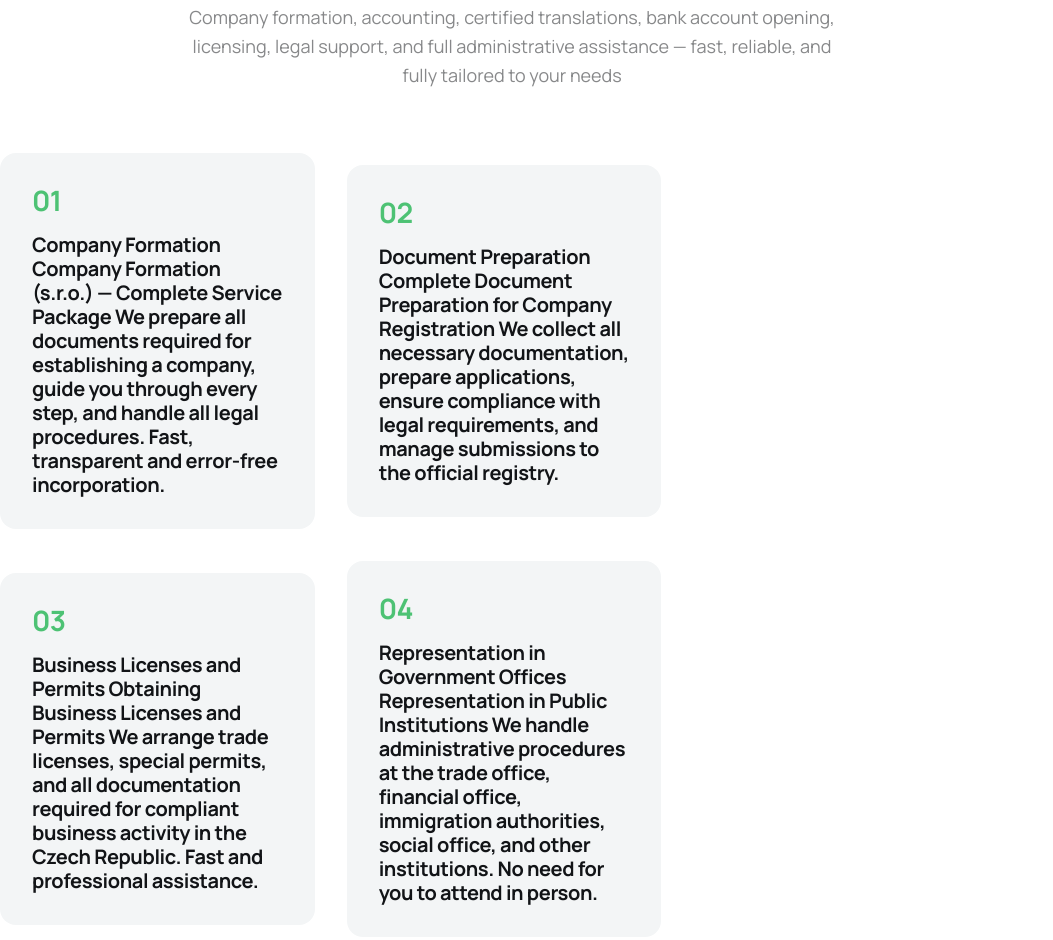
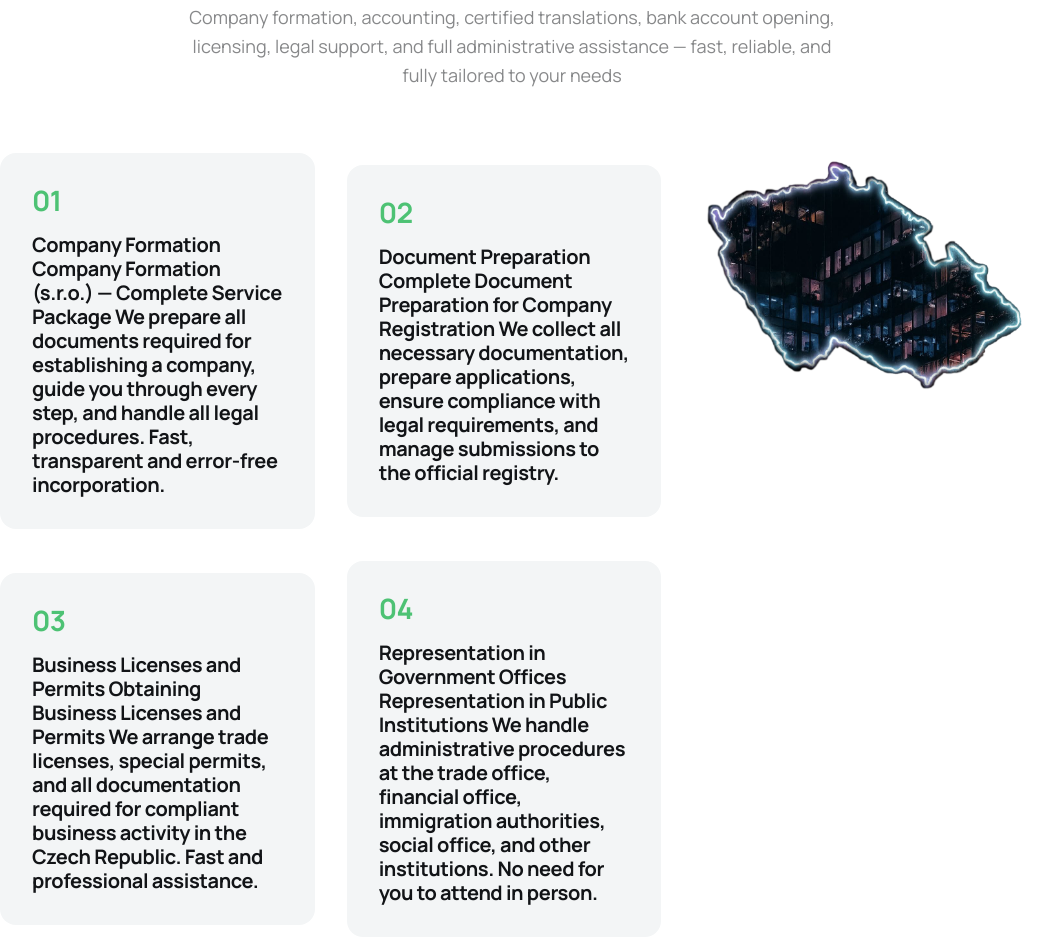
Before and after one commit to Masenko2604/services, a plain HTML site: page index.html in a window 1280 px wide. Shown: the part 1099-2039 px from the top of the page, without its empty margins (128-1181 px from the left). Drawn offline with nearby package versions, Linux system fonts and the light colour scheme.

Commit message:
Deploying to gh-pages from @ Masenko2604/services@e8b68a0b0f2f77e39bbc4e2ba663e21e27658c38 🚀

```diff
--- a/index.html
+++ b/index.html
@@ -252,10 +252,10 @@
         </li>
       </ol>
 
-      <!-- <div class="img_box">
-        <img class="about_img" srcset="img/memoji/memoji.png, img/memoji/memoji@2x.png 2x" src="img/memoji/memoji.png"
+      <div class="img_box">
+        <img class="about_img" srcset="/services/assets/memoji-DMIPoe3-.png, /services/assets/memoji@2x-CONel0Jl.png 2x" src="/services/assets/memoji-DMIPoe3-.png"
           alt="Portrait of teacher" width="1050" height="211" />
-      </div> -->
+      </div>
     </div>
   </div>
 </section>
```
Also changed, not shown: assets/memoji-DMIPoe3-.png (added), 1 other file.
